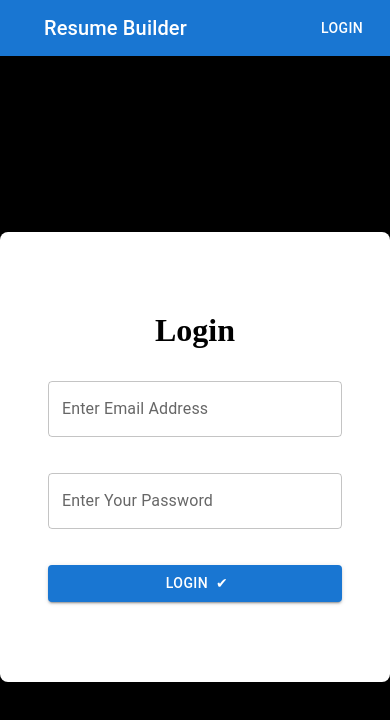
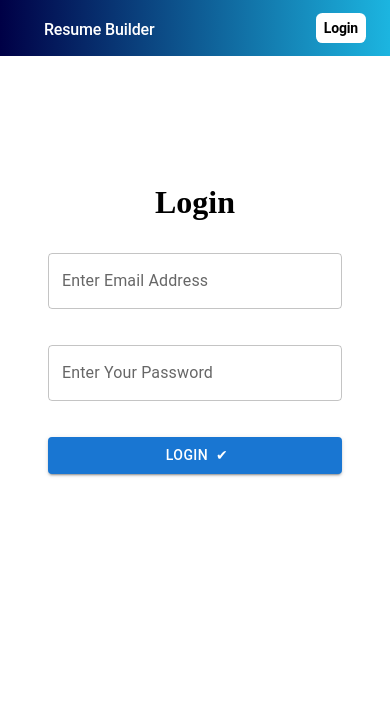
Before and after one commit to niaziiii/resume-builder, a React (Create React App) app: page /login in a window 390 px wide. Shown: the top 720 px of the page. Built offline with nearby package versions, Linux system fonts and the light colour scheme.

Commit message:
added router with state updates

```diff
--- a/src/App.js
+++ b/src/App.js
@@ -7,22 +7,29 @@ import { BrowserRouter as Router, Route, Switch } from 'react-router-dom'
 import Login from './components/Forms/LoginForm/Login'
 
 
+
 function App() {
+  const [user, setUser] = React.useState(null)
+  console.log(user);
   return (
     <Router>
       <div>
-        <NavigationBar />
         <Switch>
+
           <Route exact path='/' >
+            <NavigationBar user={user} setUser={setUser} />
             {<div>hey</div>}
           </Route>
+
           <Route path='/login'>
-            <Login/>
+            <NavigationBar user={user} setUser={setUser} />
+            <Login user={user} setUser={setUser} />
           </Route>
 
           <Route path='/resume'>
+            <NavigationBar user={user} setUser={setUser} />
             {< div className='container-main'>
-              <UserInfo />
+              <UserInfo user={user} />
             </div>}
           </Route>
 
--- a/src/components/Forms/LoginForm/Login.jsx
+++ b/src/components/Forms/LoginForm/Login.jsx
@@ -1,40 +1,74 @@
 import React from 'react'
 import TextField from '@mui/material/TextField';
 import Button from '@mui/material/Button';
+import { Formik } from 'formik';
+import * as yup from "yup";
+import { useHistory } from 'react-router-dom';
 
-const Login = () => {
+
+const validateUser = {
+    email: yup.string()
+        .required('email is required'),
+    password: yup.string()
+        .min(8, 'password must be grater than 7 character')
+        .required('password must be required')
+}
+
+
+const Login = (prop) => {
+    const history = useHistory();
+
+    const formik = Formik({
+        initialValues: {
+            email: '',
+            password: ''
+        },
+        validationSchema: yup.object(validateUser),
+        onSubmit: (value) => {
+            console.log(value);
+            prop.setUser({
+                name: "Niazi"
+            })
+
+
+            console.log(prop);
+            history.push("/resume");
+
+        }
+    })
+    const formData = formik.props.value;
+
     return (
         <div className='login-form'>
             <div className="login-form__container">
-                <form action="#">
+                <form action="#" onSubmit={(e) => {
+                    e.preventDefault()
+                    formData.handleSubmit()
+                }}>
                     <h2>Login </h2>
                     <TextField
                         label="Enter Email Address"
-                        id="emailaddress"
-                        name="emailaddress"
+                        id="email"
+                        name="email"
                         type="email"
-                        //   onChange={formAction.handleChange}
-                        //   onBlur={formAction.handleBlur}
-                        //   value={formAction.values.emailaddress}
-                        //   helperText={formAction.touched.emailaddress && formAction.errors.emailaddress ?formAction.errors.firstName : null}
-                        // helperText='Email Address'
+                        onChange={formData.handleChange}
+                        onBlur={formData.handleBlur}
+                        value={formData.values.email}
+                        helperText={formData.touched.email && formData.errors.email ? formData.errors.email : null}
                     />
-                    <br/><br/>
+                    <br /><br />
                     <TextField
                         label="Enter Your Password"
                         id="password"
                         name="password"
                         type="password"
-                        //   onChange={formAction.handleChange}
-                        //   onBlur={formAction.handleBlur}
-                        //   value={formAction.values.password}
-                        //   helperText={formAction.touched.password && formAction.errors.password ?formAction.errors.firstName : null}
-                        // helperText='Your Password'
+                        onChange={formData.handleChange}
+                        onBlur={formData.handleBlur}
+                        value={formData.values.password}
+                        helperText={formData.touched.password && formData.errors.password ? formData.errors.password : null}
                     />
-                    <br/><br/>
-                    <Button variant="contained" endIcon='✔' type='submit' >
-                        Login
-                    </Button>
+                    <br /><br />
+                    <Button variant="contained" endIcon='✔' type='submit' > Login </Button>
                 </form>
             </div>
         </div>
--- a/src/components/NavigationBar/NavigationBar.jsx
+++ b/src/components/NavigationBar/NavigationBar.jsx
@@ -5,9 +5,11 @@ import Toolbar from '@mui/material/Toolbar';
 import Typography from '@mui/material/Typography';
 import Button from '@mui/material/Button';
 import IconButton from '@mui/material/IconButton';
+import { Link } from 'react-router-dom'
 // import MenuIcon from '@mui/material';
 
-export default function NavigationBar() {
+export default function NavigationBar(prop) {
+  // console.log(prop);
   return (
     <Box sx={{ flexGrow: 1 }}>
       <AppBar position="static">
@@ -22,9 +24,18 @@ export default function NavigationBar() {
             {/* {<img src={one} alt="" />} */}
           </IconButton>
           <Typography variant="h6" component="div" sx={{ flexGrow: 1 }}>
-            Resume Builder
+            <Link to='/' className='resume-builder-heading'>Resume Builder</Link>
           </Typography>
-          <Button color="inherit">Login</Button>
+          {
+            prop.user ?
+              <span className='userHeader'>
+              <h2>{prop.user.name}</h2>
+              <button>logout</button>
+              </span>
+
+              : <Button color="inherit" ><Link to='/login' className='userHeaderlogout'>Login</Link></Button>
+          }
+
         </Toolbar>
       </AppBar>
     </Box>
--- a/src/components/UserInfo/UserInfo.jsx
+++ b/src/components/UserInfo/UserInfo.jsx
@@ -3,13 +3,13 @@ import rendersComponets from './../Forms/index';
 
 
 
-function UserInfo() {
+function UserInfo(prop) {
+    console.log(prop);
     const [userData, setUserData] = React.useState({
         basic: {},
         details: {},
         jobInfo: {},
     })
-    console.log(userData);
     const [stage, setStage] = React.useState(1)
     const nextPage = () => {
         if (stage >= 4) return;
@@ -20,6 +20,15 @@ function UserInfo() {
         setStage(prev => prev -= 1)
     }
 
+
+
+    if (prop.user === null) {
+        return (
+            <div className="notlogin">
+                <h1>User currently not login</h1>
+            </div>
+        )
+    }
 
 
     switch (stage) {
--- a/src/style/style.css
+++ b/src/style/style.css
@@ -4,7 +4,8 @@
 }
 
 .container-main {
-  background-color: black;
+  background-color: #ffffff;
+  background: linear-gradient(to right, #000046, #1cb5e0); /* W3C, IE 10+/ Edge, Firefox 16+, Chrome 26+, Opera 12+, Safari 7+ */
   width: 100%;
   min-height: 90vh;
   display: flex;
@@ -38,7 +39,10 @@
     border-radius: 0%;
   }
 }
-@media screen and (max-width: 500px) {
+@media screen and (max-width: 600px) {
+  .container-main {
+    min-height: 100%;
+  }
   .inputsContainer {
     padding: 0.3rem 0;
     height: auto;
@@ -121,18 +125,20 @@
   }
 }
 .login-form {
-  background-color: black;
+  background-color: #ffffff;
+  background: linear-gradient(to right, #000046, #1cb5e0); /* W3C, IE 10+/ Edge, Firefox 16+, Chrome 26+, Opera 12+, Safari 7+ */
   width: 100%;
   display: flex;
   flex-direction: column;
   justify-content: center;
   align-items: center;
-  min-height: 100vh;
+  min-height: 90vh;
 }
 .login-form__container {
   padding: 5rem 6rem;
+  box-shadow: 0 0 3px #1976d2;
+  border-radius: 0.5rem;
   background-color: white;
-  border-radius: 0.5rem;
 }
 .login-form__container form {
   display: flex;
@@ -145,14 +151,19 @@
   font-size: 2rem;
 }
 
-@media screen and (max-width: 550px) {
+@media screen and (max-width: 600px) {
   .login-form {
-    min-height: 95vh;
+    align-items: flex-start;
+    justify-content: flex-start;
+    background: white !important;
   }
   .login-form__container {
+    margin-top: 3rem;
     width: 100%;
     height: 100%;
     padding: 0%;
+    box-shadow: none;
+    border-radius: 0%;
   }
   .login-form__container form {
     height: 100%;
@@ -170,6 +181,54 @@
     padding: 5rem 1rem;
   }
 }
+.css-hip9hq-MuiPaper-root-MuiAppBar-root {
+  background: linear-gradient(to right, #000046, #1cb5e0); /* W3C, IE 10+/ Edge, Firefox 16+, Chrome 26+, Opera 12+, Safari 7+ */
+}
+
+.userHeader {
+  display: flex;
+  flex-direction: row;
+  align-items: center;
+}
+.userHeader button {
+  margin-left: 1rem;
+  background-color: white;
+  border: none;
+  padding: 0.2rem 0.5rem;
+  font-weight: 700;
+  cursor: pointer;
+  transition: 0.4s all;
+  border-radius: 0.4rem;
+}
+.userHeader button:hover {
+  background-color: rgb(224, 220, 220);
+}
+
+.userHeaderlogout {
+  color: black;
+  margin-left: 1rem;
+  background-color: white;
+  text-decoration: none;
+  border: none;
+  padding: 0.2rem 0.5rem;
+  font-weight: 700;
+  cursor: pointer;
+  transition: 0.4s all;
+  border-radius: 0.4rem;
+  letter-spacing: -0.01rem;
+  text-transform: none;
+}
+.userHeaderlogout:hover {
+  background-color: rgb(224, 220, 220);
+}
+
+.resume-builder-heading {
+  color: white;
+  text-decoration: none;
+  font-size: 2rem;
+  letter-spacing: -0.01rem;
+}
+
 .custom-container-input {
   margin: 0 auto;
 }
@@ -198,4 +257,7 @@ textarea:active, textarea:visited, textarea:focus {
     flex-direction: column;
     align-items: center;
   }
+  .resume-builder-heading {
+    font-size: 1rem;
+  }
 }/*# sourceMappingURL=style.css.map */
```
Also changed, not shown: 1 other file (tests, documents, lock files or other folders).
